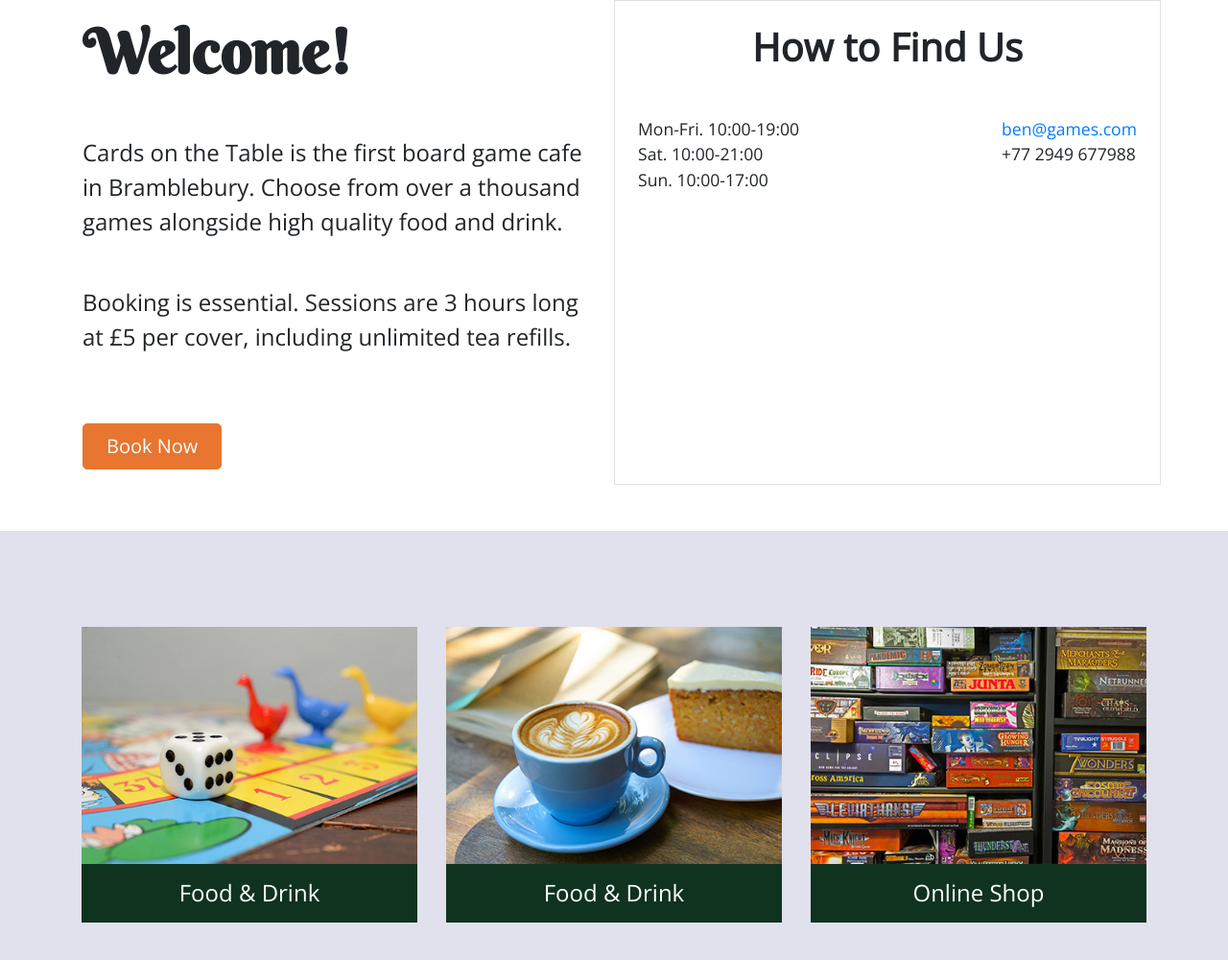
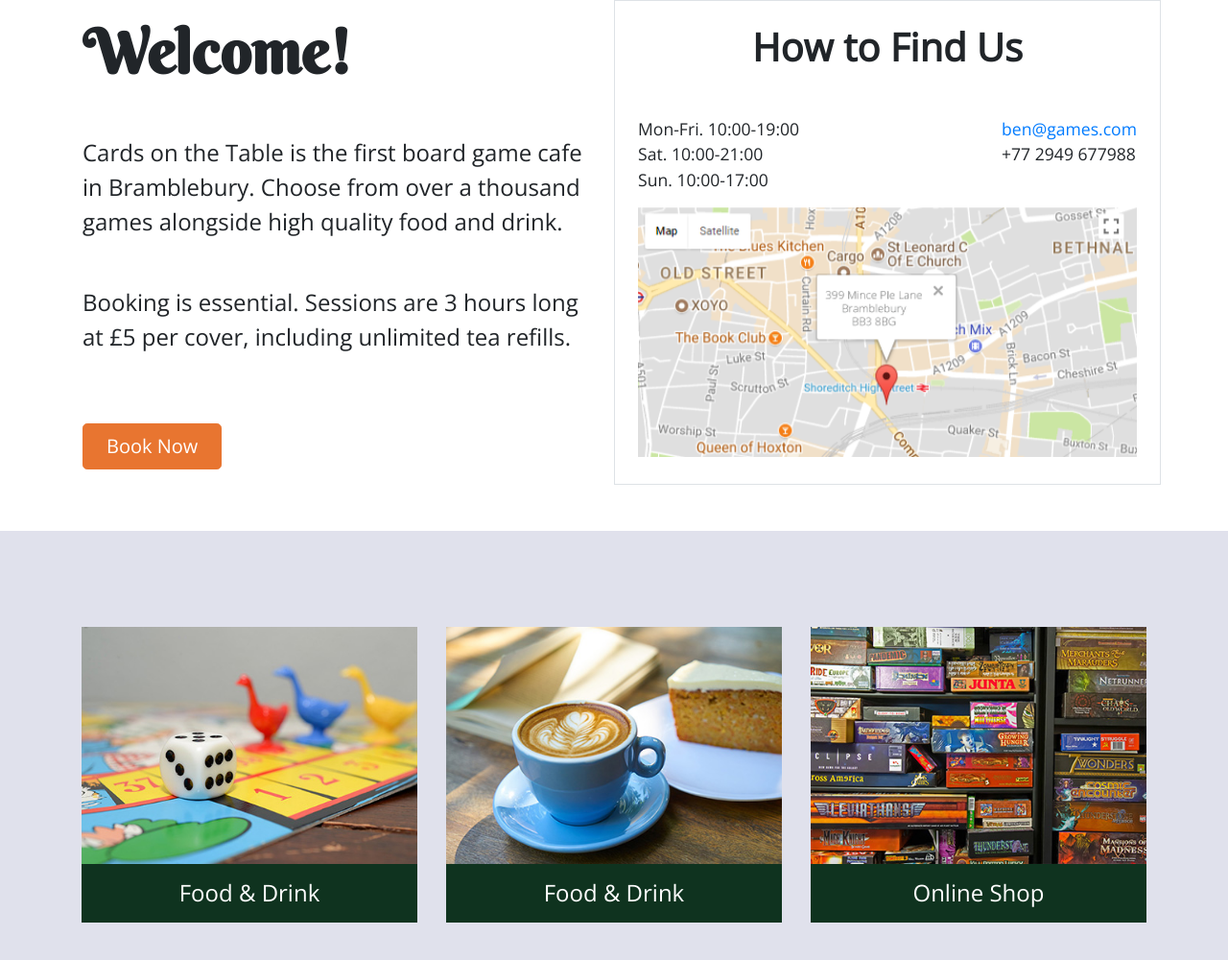
Before and after one commit to clockwerkz/cardsonthetable, a plain HTML site: page bootstrap/src/index.html in a window 1280 px wide. Shown: the part 814-1814 px from the top of the page at 96% size. Drawn offline with nearby package versions, Linux system fonts and the light colour scheme; files that its build step writes are made by us from their sources; the site is published under a folder, as on GitHub Pages, so addresses that start at the root find nothing; files whose address does not match are found by name.

Commit message:
fixed map src link

```diff
--- a/bootstrap/src/index.html
+++ b/bootstrap/src/index.html
@@ -68,7 +68,7 @@
                             <li>+77 2949 677988</li>
                         </ul>
                     </div>
-                    <img src="/img/placeholderMap.png" alt="" class="img-fluid w-100">
+                    <img src="img/placeholderMap.png" alt="" class="img-fluid w-100">
                 </div> <!-- .col-md-6 -->
             </div> <!-- .row -->
         </div> <!-- .container -->
```
